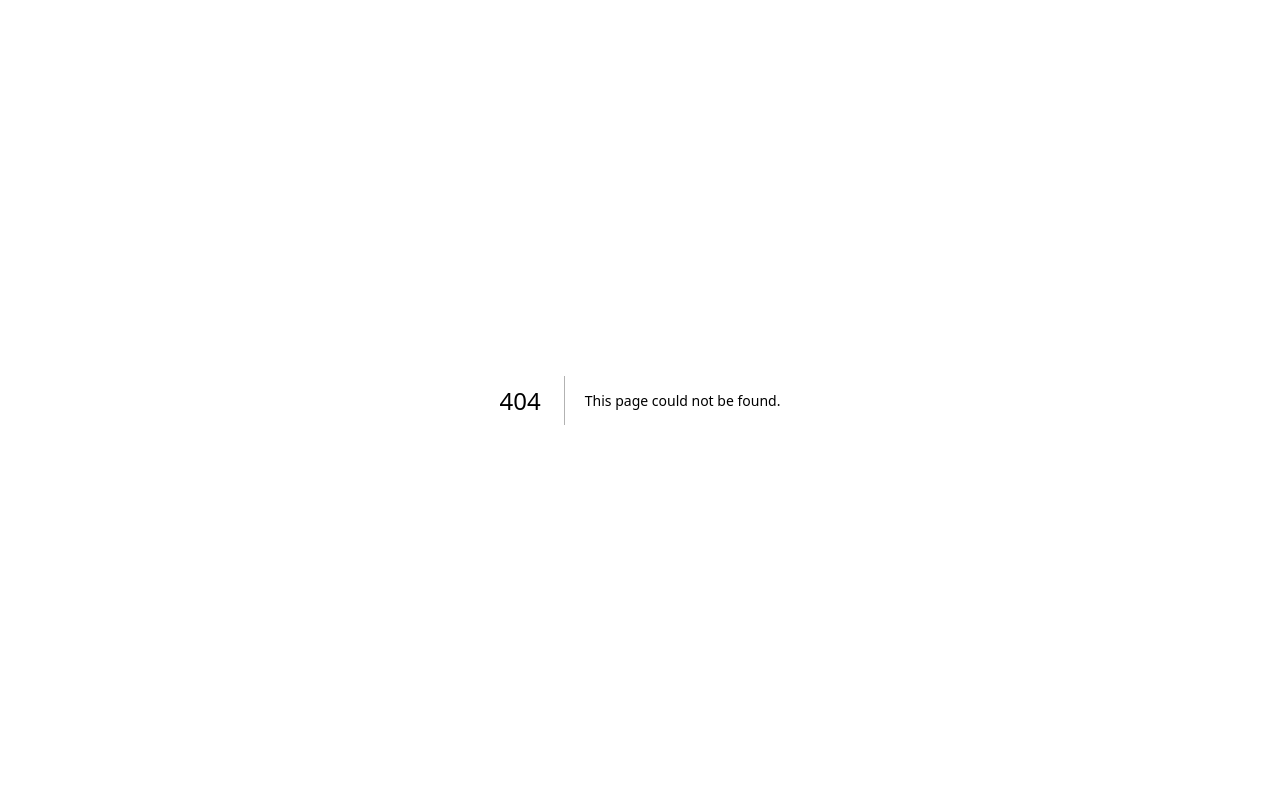
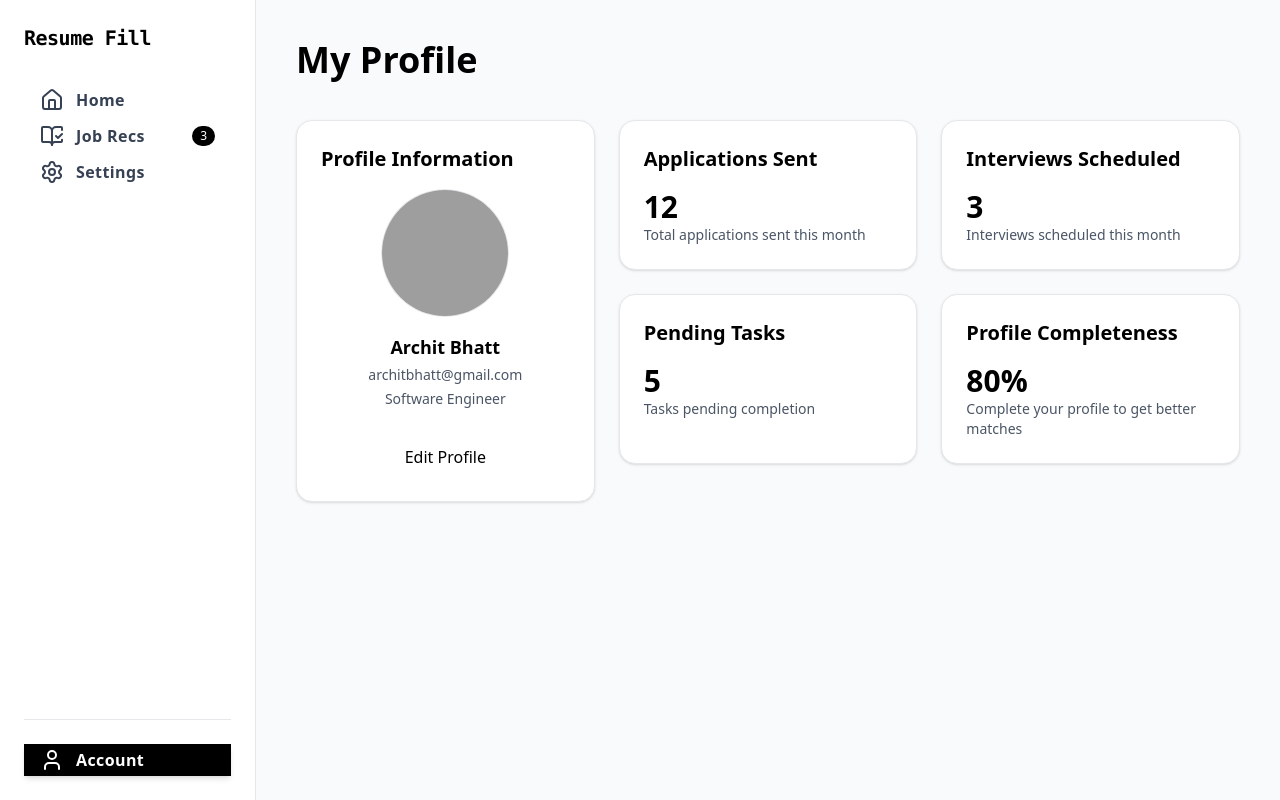
Before and after one commit to Resume-Application/ResumeFill-App, a Next.js app in the folder resume-fill/: page /profile in a window 1280 px wide. Before the commit this address had no page. Built offline with nearby package versions, Linux system fonts and the light colour scheme; grey boxes are pictures that could not be loaded.

Commit message:
profile tempalte

```diff
--- /dev/null
+++ b/resume-fill/app/components/Navbar.tsx
@@ -0,0 +1,32 @@
+"use client";
+
+import { Bell, User } from "lucide-react";
+import Link from "next/link";
+
+export default function Navbar() {
+  return (
+    <header className="w-full bg-white border-b border-gray-200 shadow-sm px-6 py-4 flex justify-between items-center">
+      {/* Left side: logo / title */}
+      <div className="flex items-center gap-3">
+        <h1 className="text-2xl font-bold tracking-tight text-black">Resume Fill</h1>
+      </div>
+
+      {/* Right side: notifications + profile */}
+      <div className="flex items-center gap-4">
+        {/* Notification Icon */}
+        <button className="relative p-2 rounded-full hover:bg-gray-100 transition">
+          <Bell className="text-gray-600" />
+          <span className="absolute -top-1 -right-1 text-xs w-4 h-4 bg-red-500 text-white rounded-full flex items-center justify-center">
+            3
+          </span>
+        </button>
+
+        {/* Profile / Account Link */}
+        <Link href="/profile" className="flex items-center gap-2 p-2 rounded-lg hover:bg-gray-100 transition">
+          <User className="text-gray-600" />
+          <span className="text-gray-800 font-medium">Archit</span>
+        </Link>
+      </div>
+    </header>
+  );
+}
--- a/resume-fill/app/components/Sidebar.tsx
+++ b/resume-fill/app/components/Sidebar.tsx
@@ -1,21 +1,31 @@
 import SidebarItem from "./SidebarItem";
+import { Home, Settings, BookOpenCheck, User } from "lucide-react";
 
-import {Home, Settings, BookOpenCheck, Book } from "lucide-react";
-export default function Sidebar() {
+interface SidebarProps {
+  className?: string;
+}
+
+export default function Sidebar({ className = "" }: SidebarProps) {
   return (
-    <aside className="h-screen w-64 border-r border-gray-200 bg-white p-6 flex flex-col">
+    <aside className={`h-screen w-64 border-r border-gray-200 bg-white p-6 flex flex-col ${className}`}>
       <h2 className="text-xl font-bold font-mono tracking-tight mb-8 text-black">
         Resume Fill
       </h2>
 
       <nav className="flex flex-col gap-1">
-        <SidebarItem label="Home" href="/dashboard"  icon ={<Home/>}/>
-        <SidebarItem label="Job Recs" href="/dashboard/applications" notificationCount={3} icon={<BookOpenCheck/>}/>
-        <SidebarItem label="Settings" href="/dashboard/settings"  icon = {<Settings/>}/>
+        <SidebarItem label="Home" href="/dashboard" icon={<Home />} />
+        <SidebarItem
+          label="Job Recs"
+          href="/dashboard/applications"
+          notificationCount={3}
+          icon={<BookOpenCheck />}
+        />
+        <SidebarItem label="Settings" href="/dashboard/settings" icon={<Settings />} />
       </nav>
 
-      <div className="mt-auto text-gray-500 text-sm border-t border-gray-200 pt-6">
-        © 2025 — Job Hunt Smart 🚀
+      {/* Footer */}
+      <div className="mt-auto border-t border-gray-200 pt-6 flex flex-col gap-3">
+        <SidebarItem label="Account" href="/profile" icon={<User />} />
       </div>
     </aside>
   );
--- /dev/null
+++ b/resume-fill/app/components/profile/Card.tsx
@@ -0,0 +1,8 @@
+export default function Card({ title, children }: { title: string; children: React.ReactNode }) {
+  return (
+    <div className="bg-white border border-gray-200 rounded-2xl p-6 shadow-sm hover:shadow-md transition">
+      <h2 className="text-xl font-semibold mb-4">{title}</h2>
+      {children}
+    </div>
+  );
+}
--- /dev/null
+++ b/resume-fill/app/components/profile/ProfileInfo.tsx
@@ -0,0 +1,27 @@
+import Card from "./Card";
+
+export default function ProfileInfo() {
+  return (
+    <Card title="Profile Information">
+      <div className="flex flex-col items-center space-y-4">
+        <div className="w-32 h-32 rounded-full overflow-hidden border border-gray-200">
+          <img
+            src="/profile-placeholder.png"
+            alt="Profile Picture"
+            className="w-full h-full object-cover"
+          />
+        </div>
+
+        <div className="text-center space-y-1">
+          <p className="text-lg font-semibold">Archit Bhatt</p>
+          <p className="text-gray-600 text-sm">architbhatt@gmail.com</p>
+          <p className="text-gray-600 text-sm">Software Engineer</p>
+        </div>
+
+        <button className="mt-3 px-4 py-2 bg-white  text-black rounded-lg hover:bg-stone-100 transition">
+          Edit Profile
+        </button>
+      </div>
+    </Card>
+  );
+}
--- /dev/null
+++ b/resume-fill/app/components/profile/ProfileStats.tsx
@@ -0,0 +1,27 @@
+import Card from "./Card";
+
+export default function ProfileStats() {
+  return (
+    <div className="grid grid-cols-1 md:grid-cols-2 gap-6">
+      <Card title="Applications Sent">
+        <p className="text-3xl font-bold">12</p>
+        <p className="text-gray-600 text-sm">Total applications sent this month</p>
+      </Card>
+
+      <Card title="Interviews Scheduled">
+        <p className="text-3xl font-bold">3</p>
+        <p className="text-gray-600 text-sm">Interviews scheduled this month</p>
+      </Card>
+
+      <Card title="Pending Tasks">
+        <p className="text-3xl font-bold">5</p>
+        <p className="text-gray-600 text-sm">Tasks pending completion</p>
+      </Card>
+
+      <Card title="Profile Completeness">
+        <p className="text-3xl font-bold">80%</p>
+        <p className="text-gray-600 text-sm">Complete your profile to get better matches</p>
+      </Card>
+    </div>
+  );
+}
--- a/resume-fill/app/layout.tsx
+++ b/resume-fill/app/layout.tsx
@@ -8,7 +8,7 @@ export default function RootLayout({ children }: { children: React.ReactNode })
   const pathname = usePathname();
 
   // Routes that should show sidebar and topbar
-  const sidebarRoutes = ["/", "/intro", "/dashboard"];
+  const sidebarRoutes = ["/", "/intro", "/dashboard", "/profile"];
   const showSidebar = sidebarRoutes.some(
     route => pathname === route || pathname.startsWith(route + "/")
   );
--- /dev/null
+++ b/resume-fill/app/profile/page.tsx
@@ -0,0 +1,24 @@
+"use client";
+
+import ProfileInfo from "../components/profile/ProfileInfo";
+import ProfileStats from "../components/profile/ProfileStats";
+
+export default function Profile() {
+  return (
+    <div className="min-h-screen bg-gray-50 text-black px-10 py-10">
+      <div className="max-w-5xl mx-auto space-y-10">
+        <h1 className="text-4xl font-bold">My Profile</h1>
+
+        <div className="grid grid-cols-1 md:grid-cols-3 gap-6">
+          {/* Profile Info */}
+          <ProfileInfo />
+
+          {/* Stats / Activity */}
+          <div className="md:col-span-2">
+            <ProfileStats />
+          </div>
+        </div>
+      </div>
+    </div>
+  );
+}
```
